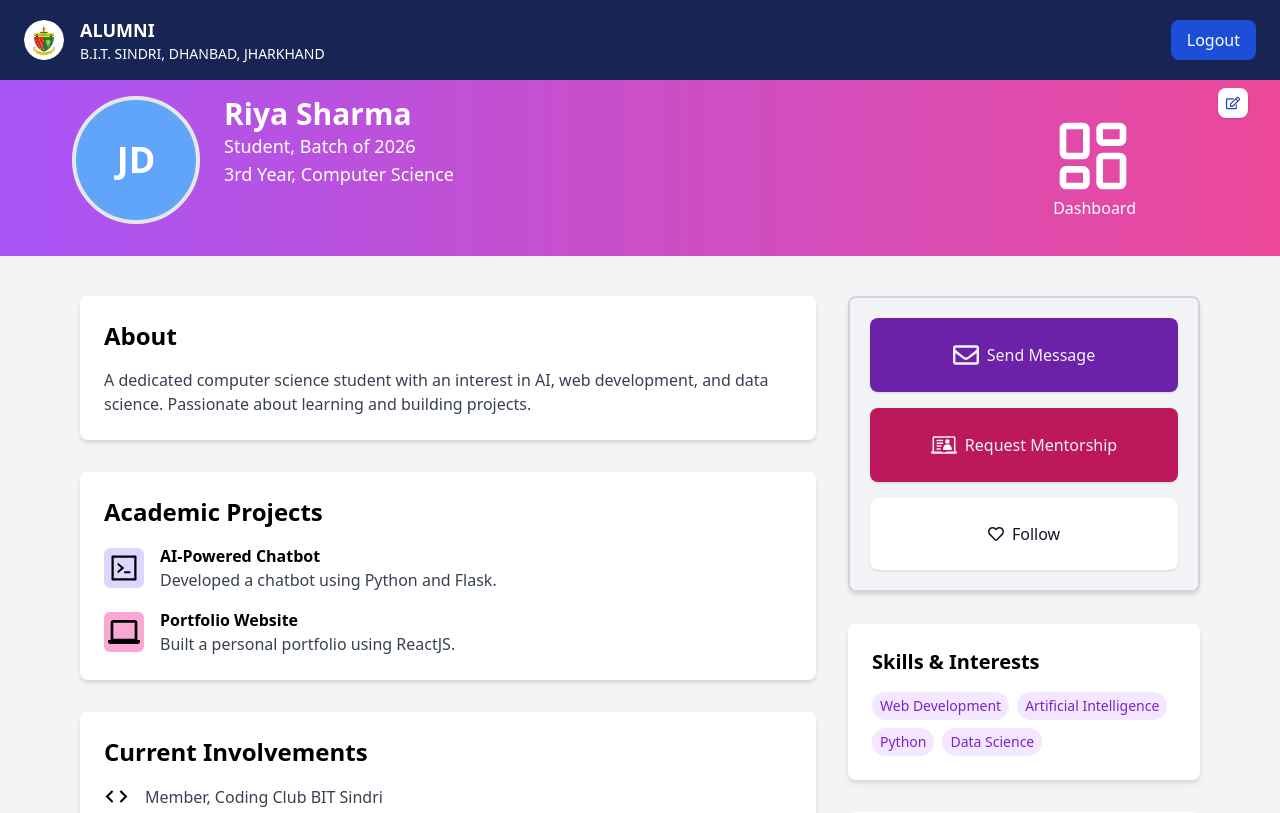
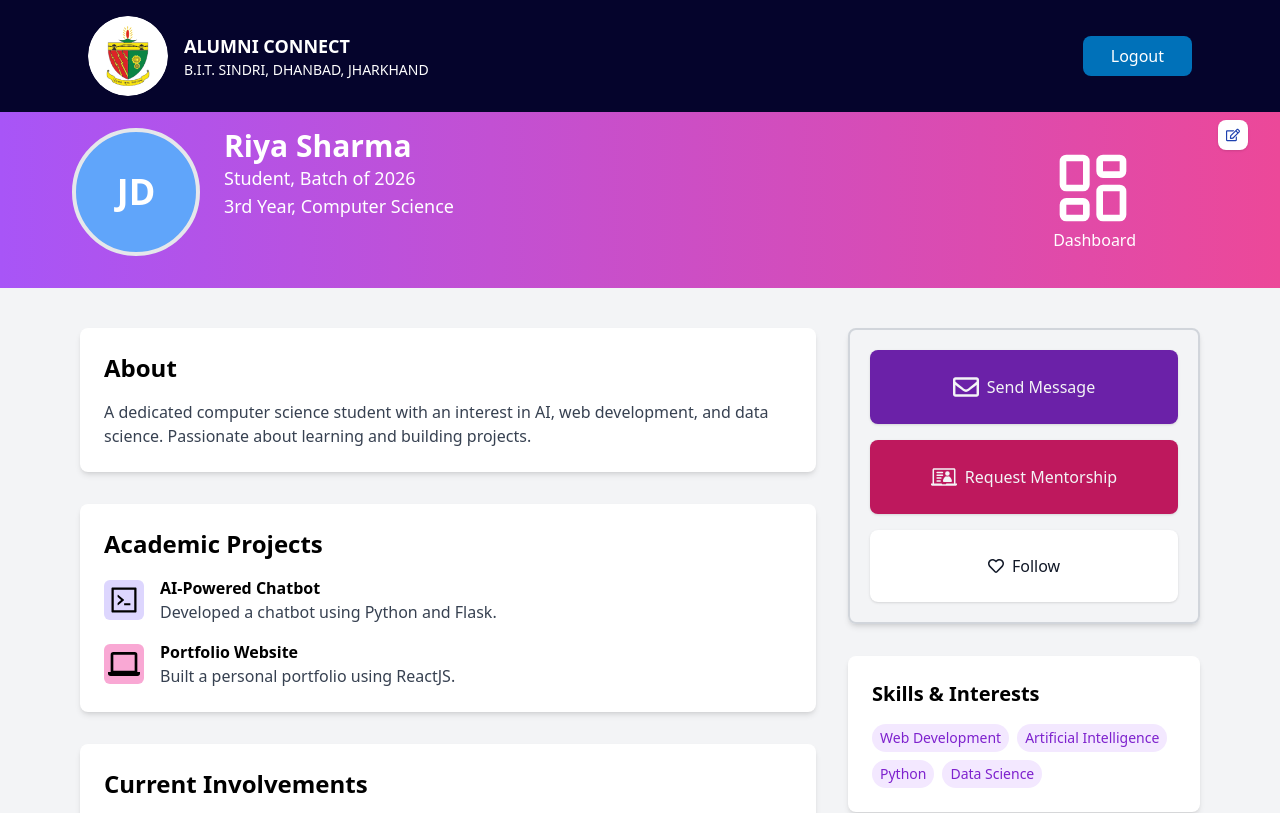
Before and after one commit to rasmiranjan8/code-surgeons, a React (Vite) app: page /student/profile in a window 1280 px wide. Shown: the top 813 px of the page. Built offline with nearby package versions, Linux system fonts and the light colour scheme.

Commit message:
code updated

```diff
--- a/src/pages/StudentProfile.jsx
+++ b/src/pages/StudentProfile.jsx
@@ -16,19 +16,19 @@ const StudentProfile = () => {
   return (
     <div className="bg-gray-100 min-h-screen">
       {/* Header */}
-      <header className="bg-blue-950 text-white py-4 px-6 flex justify-between items-center">
-        <div className="flex items-center space-x-4">
+      <header className="bg-darkblue text-white py-4 px-6 flex justify-between items-center">
+        <div className="flex items-center space-x-4 px-16">
           <img
             src="/BIT_Sindri_Logo.png"
             alt="Logo"
-            className="w-10 h-10 rounded-full"
+            className="w-20 h-20 rounded-full"
           />
           <div className="flex flex-col">
-            <h1 className="text-lg font-semibold">ALUMNI</h1>
+            <h1 className="text-lg font-semibold">ALUMNI CONNECT</h1>
             <p className="text-sm">B.I.T. SINDRI, DHANBAD, JHARKHAND</p>
           </div>
         </div>
-        <button className="bg-blue-700 px-4 py-2 rounded-lg" onClick={() => navigate("/")}>Logout</button>
+        <button className="bg-customBlue px-7 py-2 rounded-lg mx-16" onClick={() => navigate("/")}>Logout</button>
       </header>
 
       {/* Profile Section */}
```
